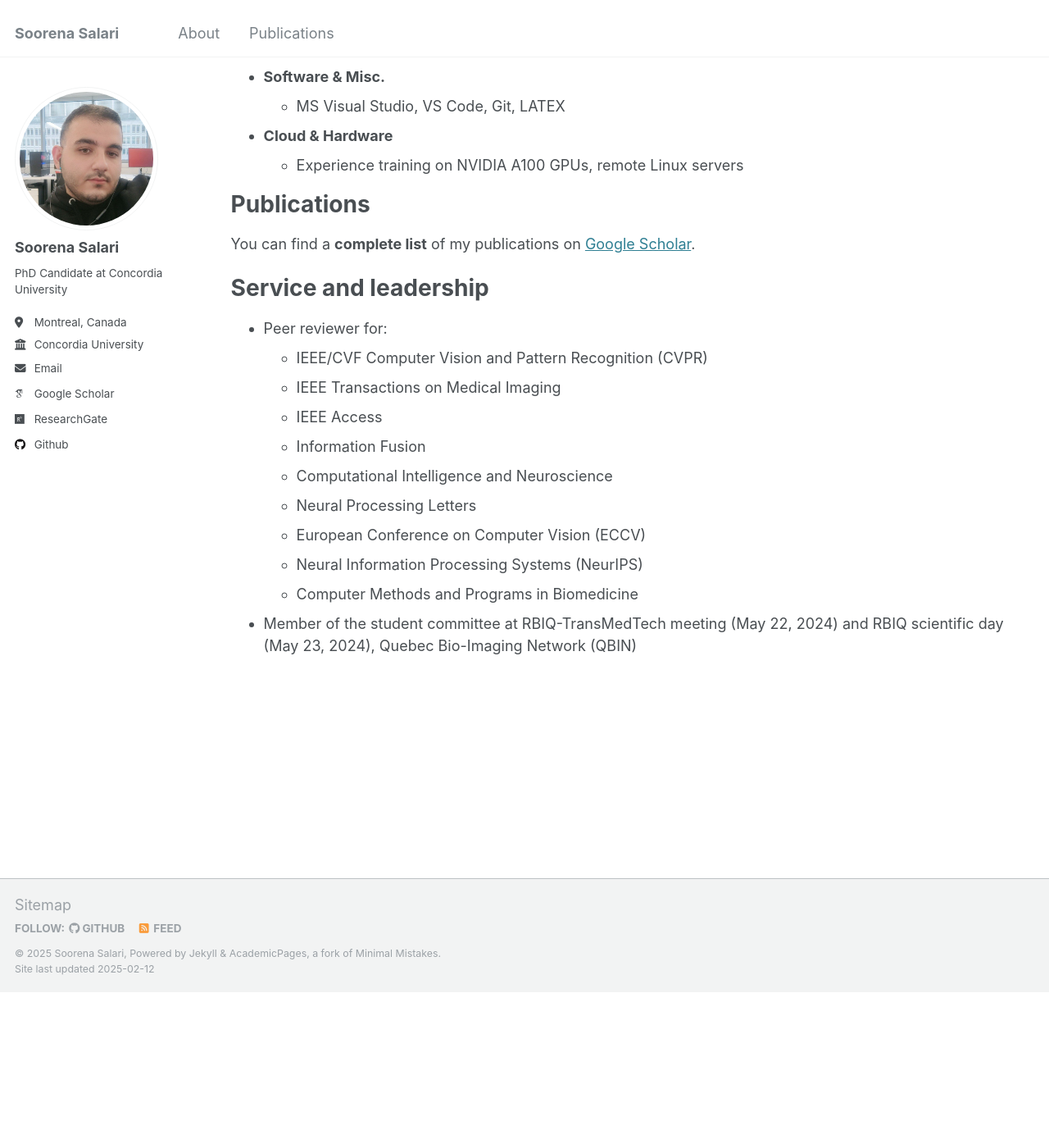
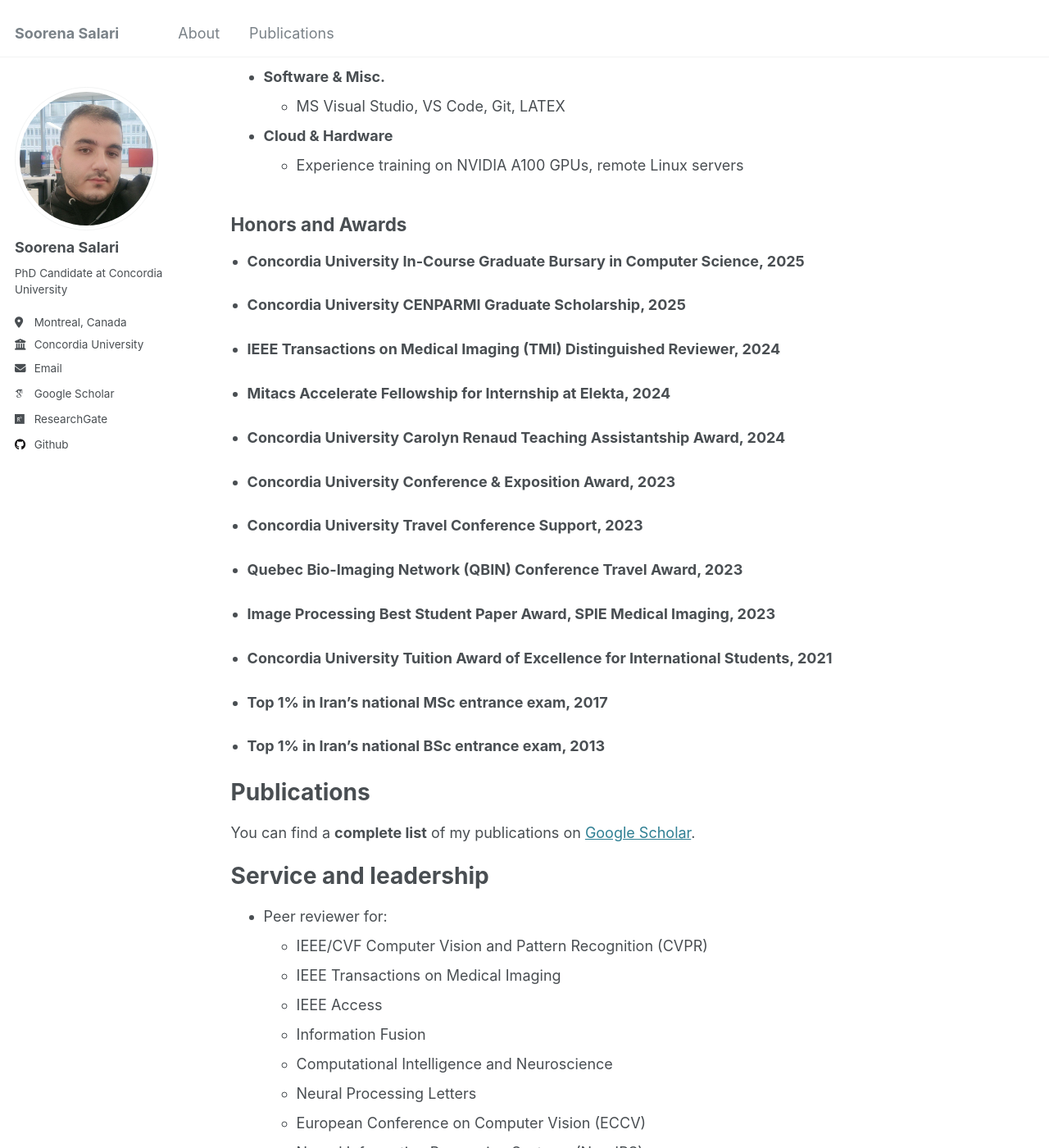
Before and after one commit to soorenasalari/soorenasalari.github.io, a Jekyll site: the page built from _pages/cv.md, in a window 1280 px wide and 1400 px high, scrolled down 1194 px. Shown: the whole window at 82% size. Built offline with Jekyll 4.4.1, drawn with Linux system fonts in a browser that asks for light colours; some web fonts are replaced; before the commit the page ends 2403 px from its top, so only the background shows below that.

Commit message:
Update cv.md
Signed-off-by: Soorena Salari <73616711+soorenasalari@users.noreply.github.com>

```diff
--- a/_pages/cv.md
+++ b/_pages/cv.md
@@ -50,6 +50,46 @@ Skills
 * **Cloud & Hardware**
   - Experience training on NVIDIA A100 GPUs, remote Linux servers
 
+## Honors and Awards
+<ul class="award-list" style="list-style-type: disc; padding-left: 20px; line-height: 1.6;">
+  <li class="award-item" style="margin-bottom: 25px;">
+    <strong>Concordia University In-Course Graduate Bursary in Computer Science, 2025</strong><br>
+  </li>
+  <li class="award-item" style="margin-bottom: 25px;">
+    <strong>Concordia University CENPARMI Graduate Scholarship, 2025</strong><br>
+  </li>
+  <li class="award-item" style="margin-bottom: 25px;">
+    <strong>IEEE Transactions on Medical Imaging (TMI) Distinguished Reviewer, 2024</strong><br>
+  </li>
+  <li class="award-item" style="margin-bottom: 25px;">
+    <strong>Mitacs Accelerate Fellowship for Internship at Elekta, 2024</strong><br>
+  </li>
+  <li class="award-item" style="margin-bottom: 25px;">
+    <strong>Concordia University Carolyn Renaud Teaching Assistantship Award, 2024</strong><br>
+  </li>
+  <li class="award-item" style="margin-bottom: 25px;">
+    <strong>Concordia University Conference & Exposition Award, 2023</strong><br>
+  </li>
+  <li class="award-item" style="margin-bottom: 25px;">
+    <strong>Concordia University Travel Conference Support, 2023</strong><br>
+  </li>
+  <li class="award-item" style="margin-bottom: 25px;">
+    <strong>Quebec Bio-Imaging Network (QBIN) Conference Travel Award, 2023</strong><br>
+  </li>
+  <li class="award-item" style="margin-bottom: 25px;">
+    <strong>Image Processing Best Student Paper Award, SPIE Medical Imaging, 2023</strong><br>
+  </li>
+  <li class="award-item" style="margin-bottom: 25px;">
+    <strong>Concordia University Tuition Award of Excellence for International Students, 2021</strong><br>
+  </li>
+  <li class="award-item" style="margin-bottom: 25px;">
+    <strong>Top 1% in Iran’s national MSc entrance exam, 2017</strong><br>
+  </li>
+  <li class="award-item" style="margin-bottom: 25px;">
+    <strong>Top 1% in Iran’s national BSc entrance exam, 2013</strong><br>
+  </li>
+</ul>
+
 Publications
 ======
 You can find a **complete list** of my publications on [Google Scholar](https://scholar.google.com/citations?hl=en&user=udbW6OcAAAAJ&view_op=list_works&sortby=pubdate).
```
